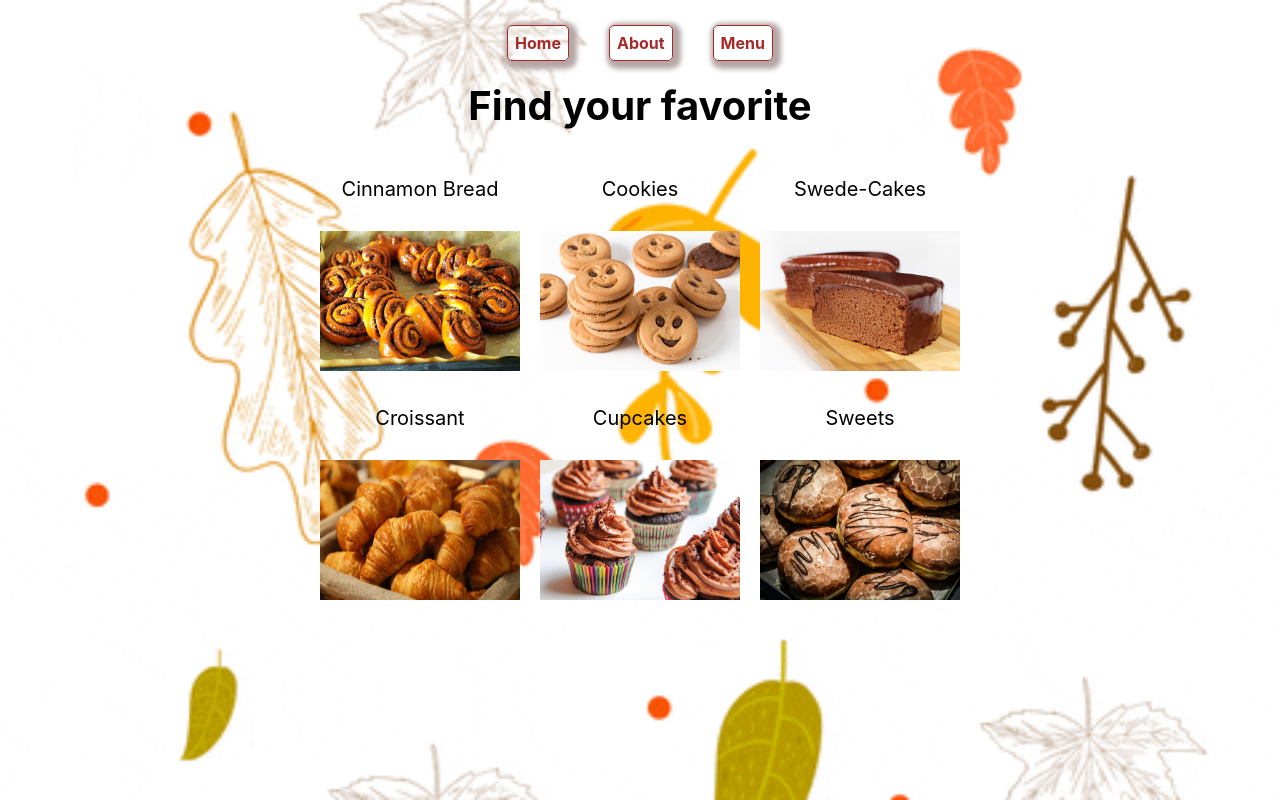
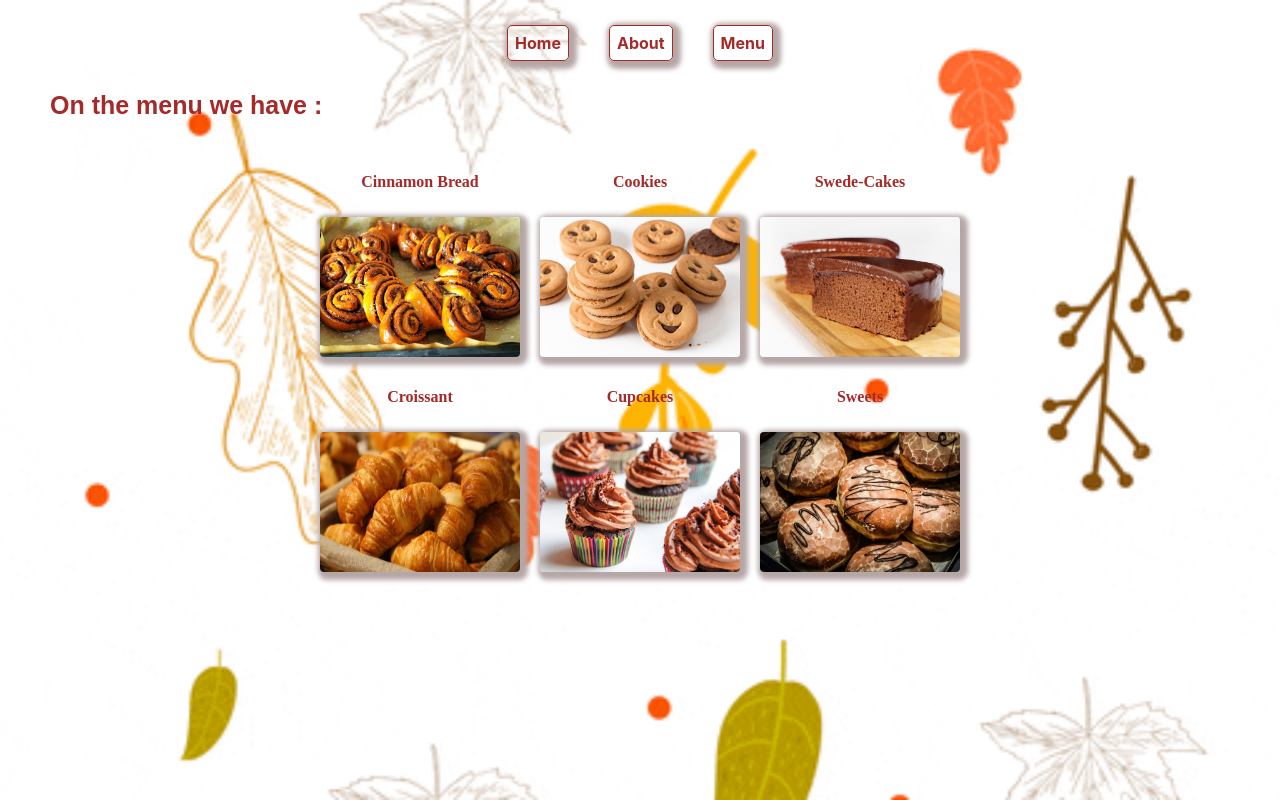
Before and after one commit to MellowMokoen/bakery-website, a React (Create React App) app: page /menu in a window 1280 px wide. Built offline with nearby package versions, Linux system fonts and the light colour scheme.

Commit message:
Styled the menu heading and img

```diff
--- a/src/MenuPage.css
+++ b/src/MenuPage.css
@@ -1,9 +1,9 @@
 .container {
     display: flex;
     flex-wrap: wrap;
-    justify-content: space-between;
     max-width: 660px;
     margin: auto;
+    padding: 20px 30px;
 
 }
 
@@ -11,5 +11,25 @@ img {
     width: 200px;
     margin: 10px;
     height: 140px;
+    border: none;
+    border-radius: 4px;
+    box-shadow: 3px 3px 5px 5px rgb(182, 167, 167);
 
 }
+
+.Menu-h1 {
+    color: brown;
+    text-align: start;
+    font-size: 25px;
+    padding-top: 20px;
+    margin-left: 50px;
+    font-family: fantasy;
+
+}
+
+p {
+  color: brown;
+  font-size: medium;
+  font-weight: bold;
+  font-family: cursive;
+}
--- a/src/MenuPage.js
+++ b/src/MenuPage.js
@@ -10,7 +10,7 @@ import sweets from "./images/sweets.jpg";
 export default function MenuPage() {
     return (
      <div>
-        <h1 className="Menu-h1">Find your favorite</h1>
+        <h1 className="Menu-h1">On the menu we have :</h1>
         <div className="container">
           <div>
             <p>Cinnamon Bread</p>
```
